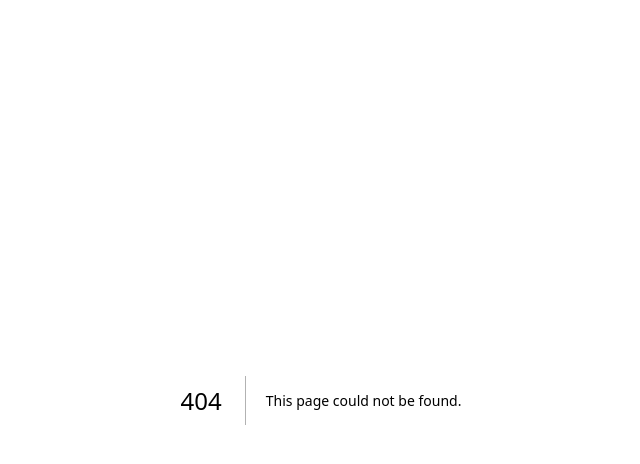
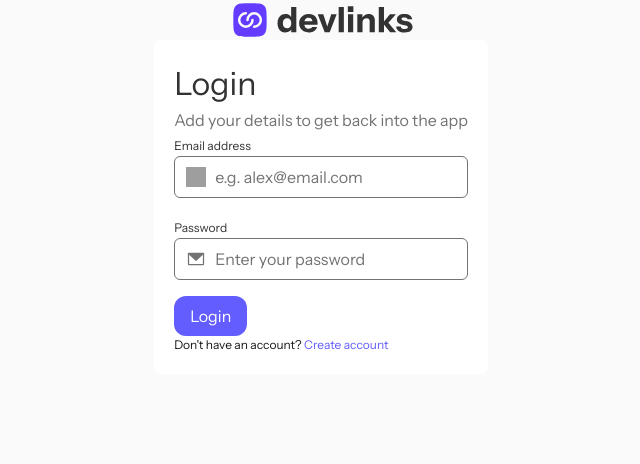
Before and after one commit to sagites/link-sharing-app, a Next.js app: page /login in a window 1280 px wide. Before the commit this address had no page. Shown: the top 464 px of the page, without its empty margins (319-959 px from the left). Built offline with nearby package versions, Linux system fonts and the light colour scheme; grey boxes are pictures that could not be loaded.

Commit message:
Login page

```diff
--- /dev/null
+++ b/src/app/login/page.jsx
@@ -0,0 +1,114 @@
+"use client";
+import ButtonPrimary from "@/components/buttons/buttonPrimary";
+import InputField from "@/components/inputs/textField";
+import Link from "next/link";
+import { useState } from "react";
+
+const Form = () => {
+  const [user, setUser] = useState({
+    email: "",
+    password: "",
+  });
+  const [error, setError] = useState("");
+
+  const handleChange = (e) => {
+    const { name, value } = e.target;
+    setUser({
+      ...user,
+      [name]: value,
+    });
+  };
+
+  const handleSubmit = (e) => {
+    e.preventDefault();
+
+    // Basic validation
+    if (!user.email.includes("@")) {
+      setError("Invalid email");
+    } else {
+      setError("");
+      console.log("Submitted email:", user.email);
+      // Do your submission logic here (API call etc.)
+    }
+  };
+
+  return (
+    <div className="ustify-center place-items-center min-h-screen">
+      <div>
+        <img
+          src="/Assets/images/logo-devlinks-large.svg"
+          alt="Logo"
+          className=""
+        />
+      </div>
+      <div className="bg-white p-5 rounded-lg">
+        <div>
+          <p className="text-Heading-M text-dark">Login</p>
+          <p className="text-Body-M text-grey">
+            Add your details to get back into the app
+          </p>
+        </div>
+        <form onSubmit={handleSubmit} className="space-y-4">
+          <div>
+            <label className="text-Body-S text-dark" htmlFor="email">
+              Email address
+            </label>
+            <InputField
+              type="email"
+              id="email"
+              name="email"
+              icon={
+                <img
+                  src="/Assets/ph_lock-key-fill.png"
+                  alt="Lock icon"
+                  className="w-5 h-5"
+                />
+              }
+              placeholder="e.g. alex@email.com"
+              value={user.email}
+              onChange={handleChange}
+              errorMessage={error}
+            />
+          </div>
+          <div>
+            <label className="text-Body-S text-dark">Password</label>
+            <InputField
+              type="password"
+              id="password"
+              name="password"
+              icon={
+                <img
+                  src="/Assets/ph_envelope-simple-fill.svg"
+                  alt="Lock icon"
+                  className="w-5 h-5"
+                />
+              }
+              placeholder="Enter your password"
+              value={user.password}
+              onChange={handleChange}
+              errorMessage={error}
+            />
+          </div>
+
+          <ButtonPrimary
+            label="Login"
+            onClick={handleSubmit}
+            type="submit"
+            className="w-auto"
+          />
+        </form>
+        <div>
+          <p className="text-Body-S">
+            Don't have an account?
+            <Link className="text-purple" href="./signup">
+              {" "}
+              Create account
+            </Link>
+          </p>
+        </div>
+      </div>
+    </div>
+  );
+};
+
+export default Form;
```
